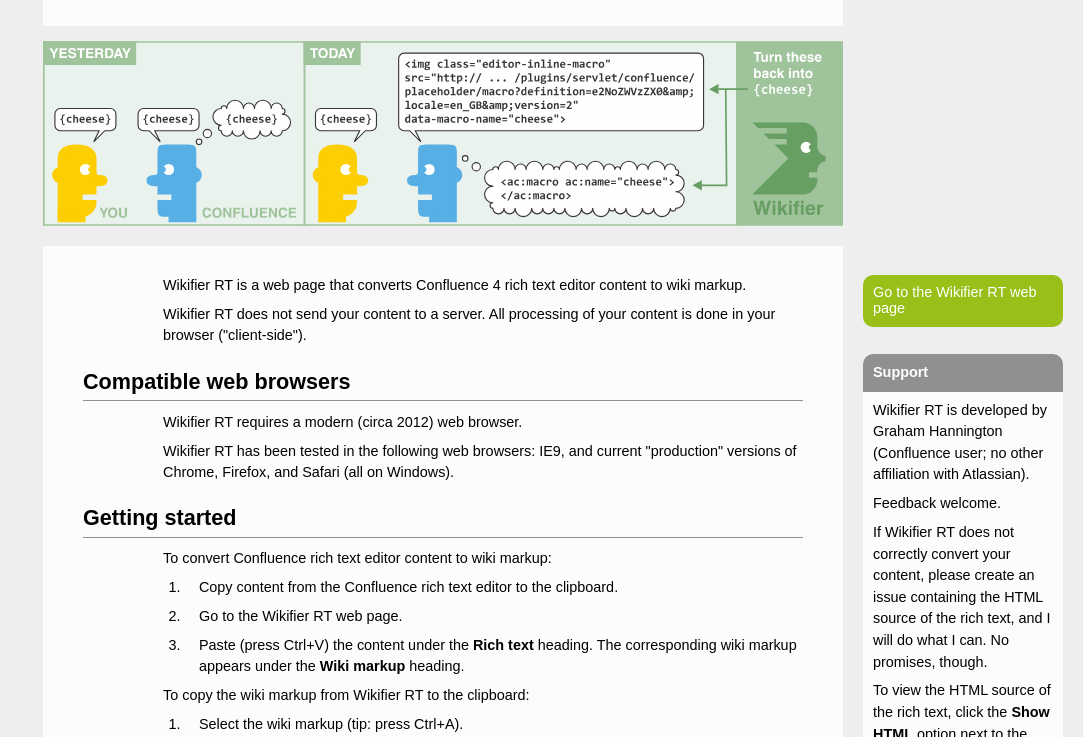
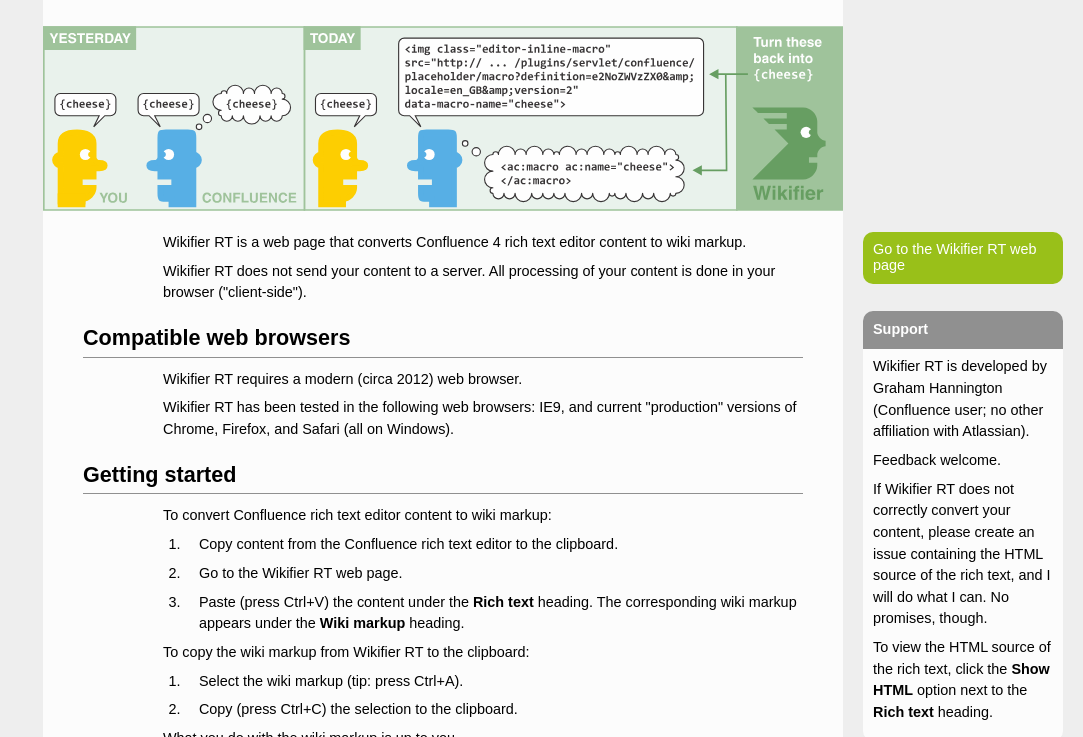
Before and after one commit to GrahamHannington/wikifier-rt, a plain HTML site: page help.html in a window 1280 px wide. Shown: the part 63-800 px from the top of the page, without its empty margins (197-1280 px from the left). Drawn offline with Linux system fonts and the light colour scheme.

Commit message:
Tweak presentation of figure

```diff
--- a/help.html
+++ b/help.html
@@ -346,7 +346,7 @@ div.button a:hover
 </head>
 <body>
 <h1>Wikifier RT</h1>
-<div class="figure" style="padding: 1em 0 1em 0 ; margin-left: 0; margin-right: 0; margin-top: 2em; margin-bottom: 2em; background-color: #EEEEEE;"><object style="padding: 0; margin: 0;" data="images/wikifier-cartoon-cheese.svg" type="image/svg+xml" style="width: 100%;"></object></div>
+<div class="figure" style="padding: 0; margin-left: 0; margin-right: 0; margin-top: 1em; margin-bottom: 1em;"><object style="padding: 0; margin: 0;" data="images/wikifier-cartoon-cheese.svg" type="image/svg+xml" style="width: 100%;"></object></div>
 <div class="button"><a href="index.html">Go to the Wikifier RT web page</a></div>
 <p>Wikifier RT is a web page that converts Confluence 4 rich text editor content to wiki markup.</p>
 <p>Wikifier RT does not send your content to a
```
